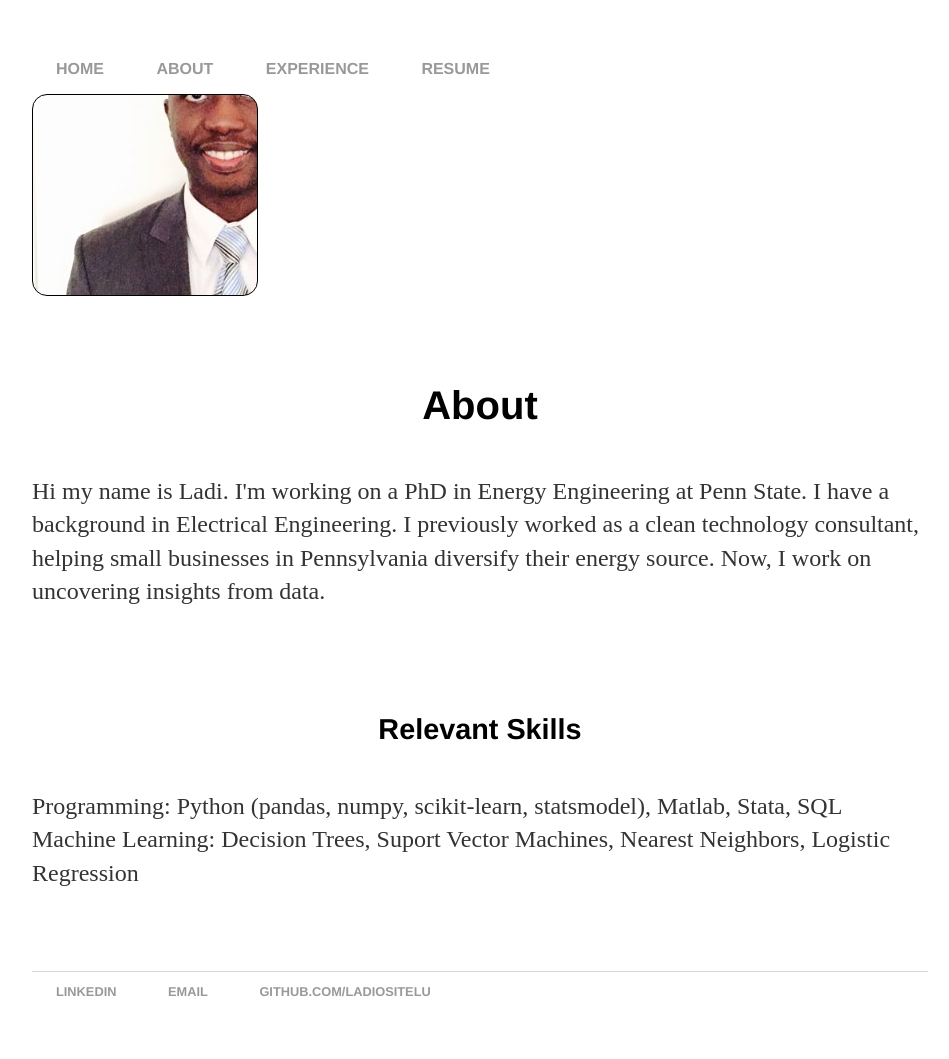
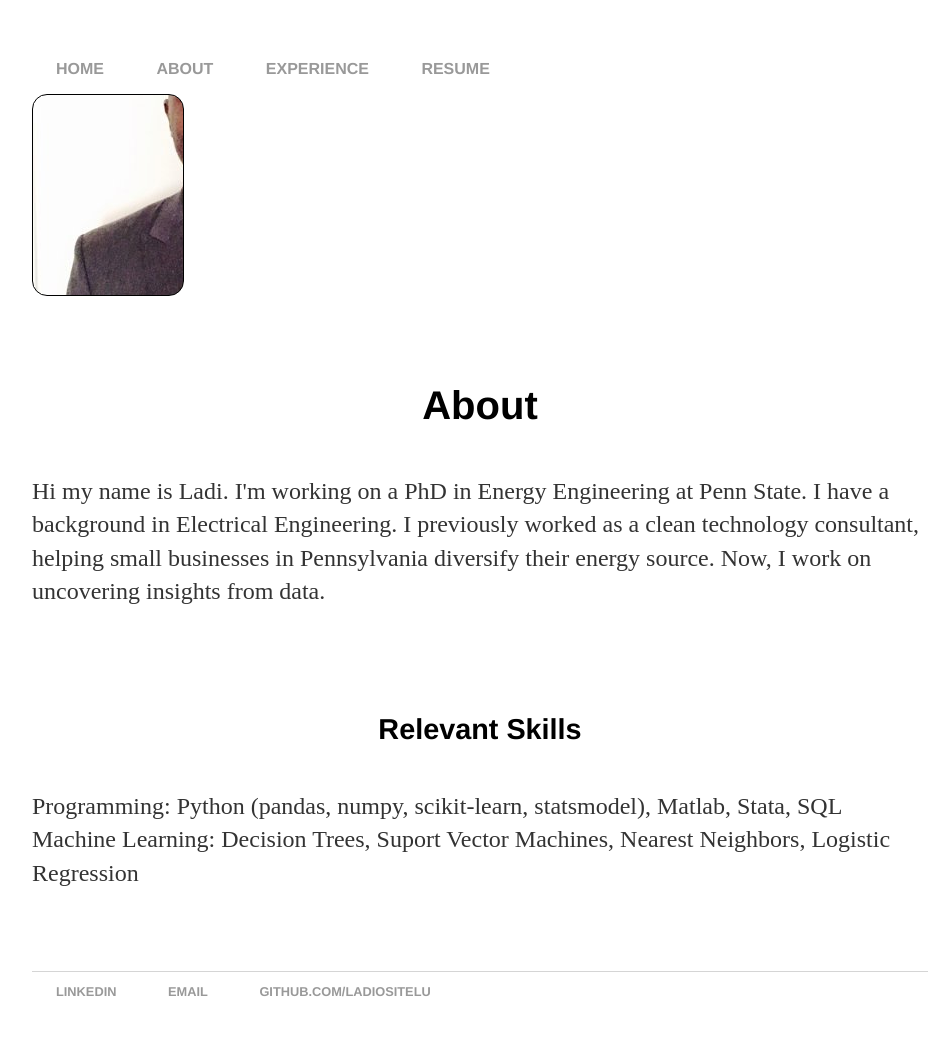
Before and after one commit to ladiositelu/ladiositelu.github.io, a Jekyll site: the page built from About/index.html, in a window 1280 px wide. Shown: the whole page, without its empty margins (160-1109 px from the left). Built offline with Jekyll 4.4.1, drawn with Linux system fonts in a browser that asks for light colours.

Commit message:
Update about.css

```diff
--- a/css/about.css
+++ b/css/about.css
@@ -42,7 +42,7 @@ a:hover {
     border-radius: 15px;
     height: 200px;
     background-position: left;
-    width: 25%;
+    width: 150px;
 }
 
 h1 {
```
